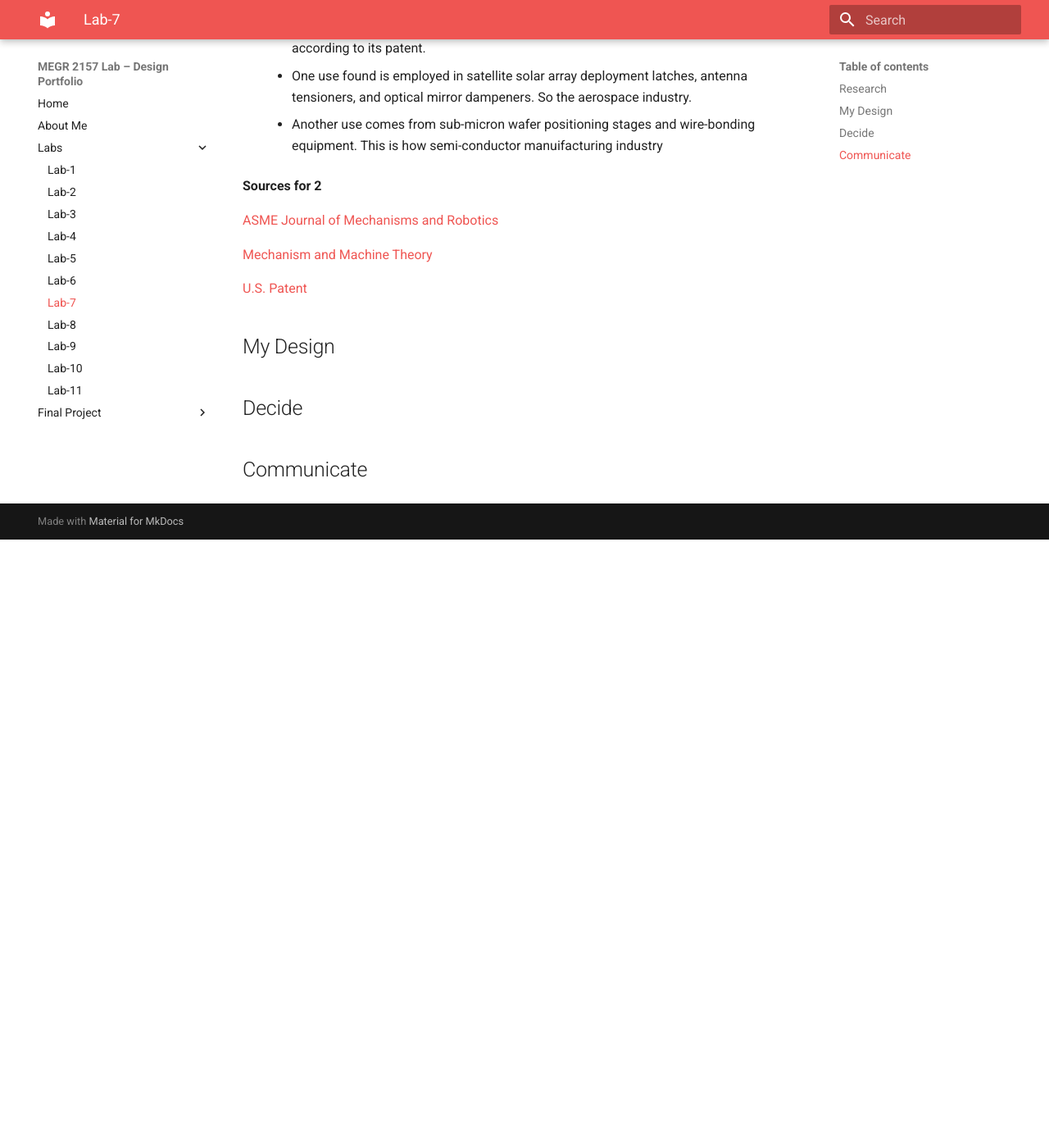
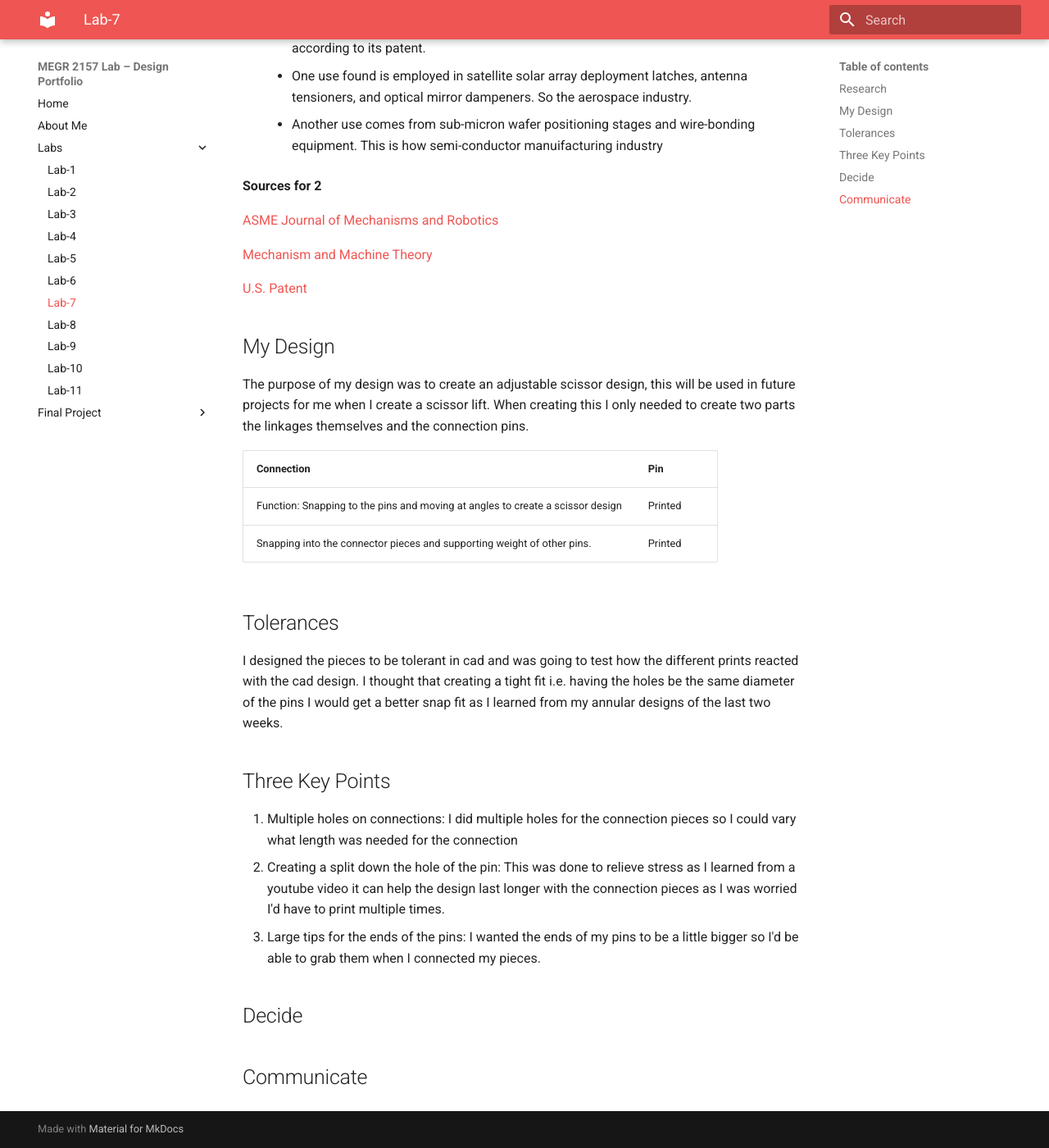
Before and after one commit to AtibaJ/megr2157L-portfolio, an MkDocs documentation site: the page built from docs/Labs/L07/index.md, in a window 1280 px wide and 1400 px high, scrolled down 832 px. Shown: the whole window at 82% size. Built offline with MkDocs 1.6.1 and Material for MkDocs 9.7.7, drawn with Linux system fonts in a browser that asks for light colours; before the commit the page ends 1490 px from its top, so only the background shows below that.

Commit message:
Document adjustable scissor design and key features
Added details about the adjustable scissor design, including its purpose, connection functionality, tolerances, and key design points.

```diff
--- a/docs/Labs/L07/index.md
+++ b/docs/Labs/L07/index.md
@@ -45,6 +45,43 @@ __Sources for 2__
 
 ## My Design
 
+The purpose of my design was to create an adjustable scissor design, this will be used in future projects for me when I create a scissor lift. When creating this I only needed to create two parts the linkages themselves and the connection pins.
+
+<table>
+  <thead>
+    <tr>
+      <th>Connection</th>
+      <th>Pin</th>
+    </tr>
+  </thead>
+  <tbody>
+  <tr>
+      <td>Function: Snapping to the pins and moving at angles to create a scissor design</td>
+      <td>Printed</td>
+    </tr>
+    <tr>
+      <td>Snapping into the connector pieces and supporting weight of other pins.</td>
+      <td>Printed</td>
+    </tr>
+  </tbody>
+</table>
+
+## Tolerances
+
+I designed the pieces to be tolerant in cad and was going to test how the different prints reacted with the cad design. I thought that
+creating a tight fit i.e. having the holes be the same diameter of the pins I would get a better snap fit as I learned from my
+annular designs of the last two weeks.
+
+## Three Key Points
+
+<ol>
+  <li>Multiple holes on connections: I did multiple holes for the connection pieces so I could vary what length was needed for
+  the connection</li>
+  <li>Creating a split down the hole of the pin: This was done to relieve stress as I learned from a youtube video it can help
+  the design last longer with the connection pieces as I was worried I'd have to print multiple times. </li>
+  <li>Large tips for the ends of the pins: I wanted the ends of my pins to be a little bigger so I'd be able to grab them when I connected my pieces.</li>
+</ol>
+
 
 
 ## Decide
```
